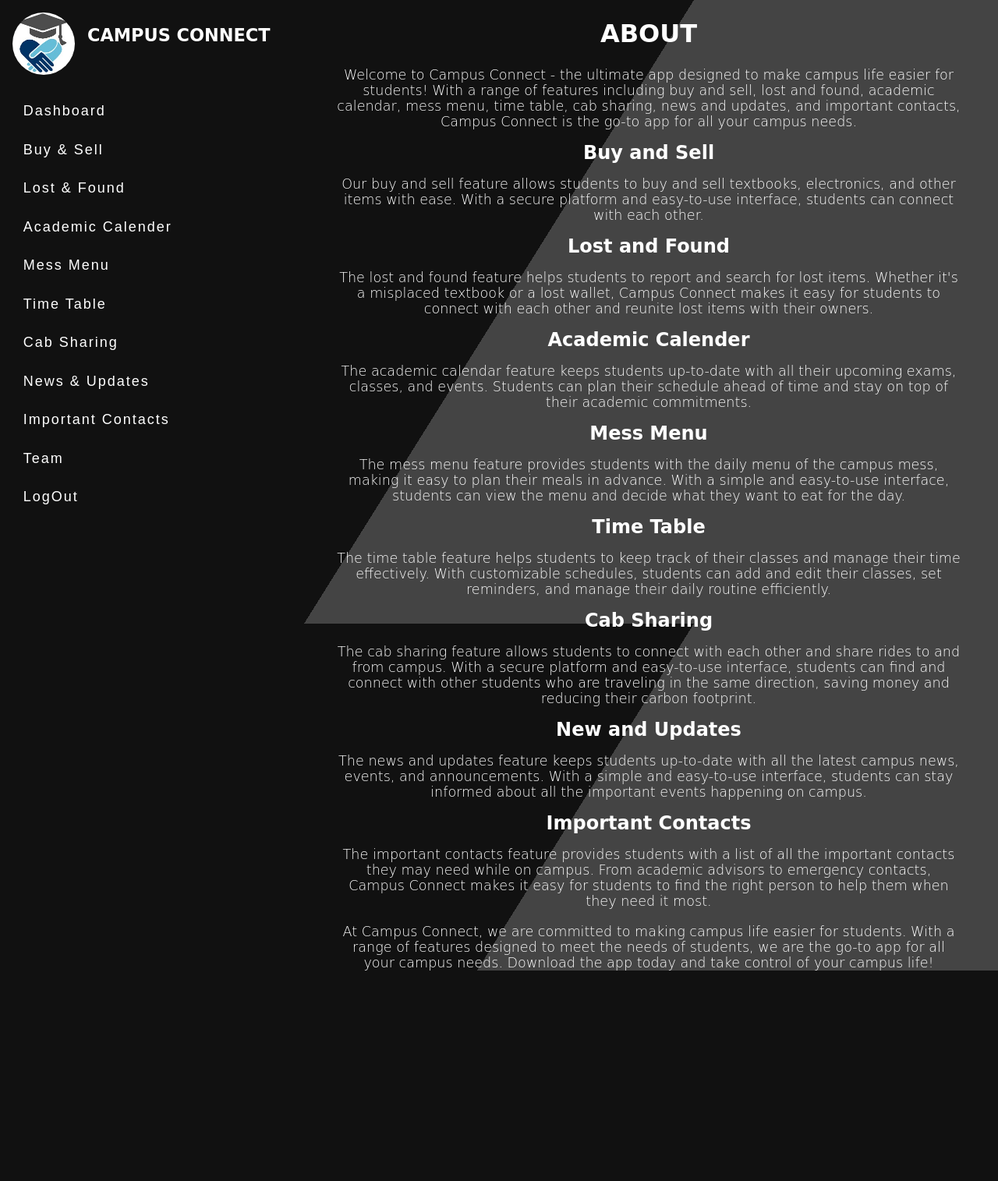
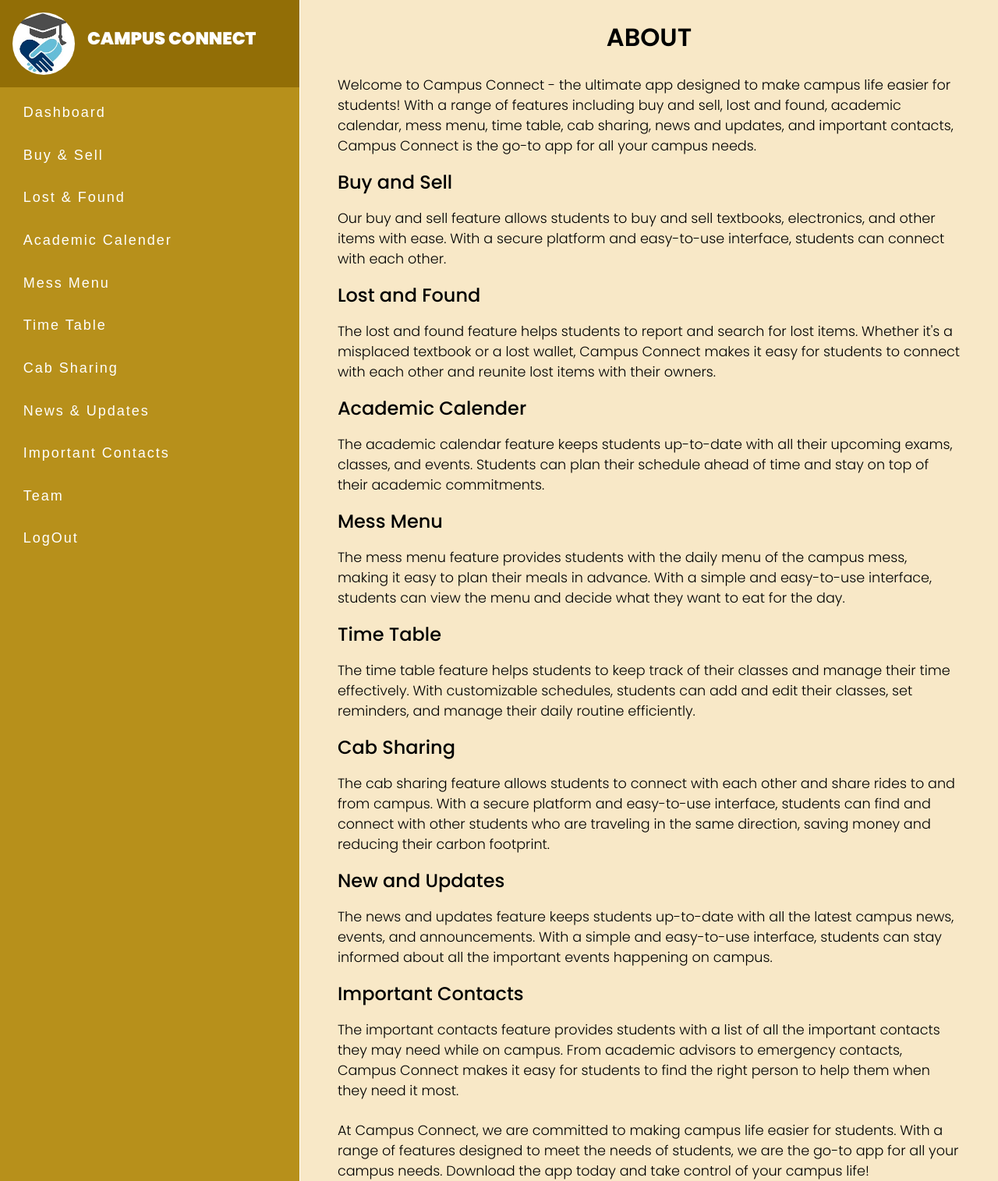
Before and after one commit to mayank-kr/CampusConnect, a Django app: page / in a window 1280 px wide. Shown: the whole page at 78% size. Before the commit the page ends 1245 px from the top, so only its background shows below. Run offline with Django 4.2, Linux system fonts and the light colour scheme; a user stored in the database is signed in; some libraries are stand-ins or nearby versions.

Commit message:
UI changes

```diff
--- a/CampusConnect/urls.py
+++ b/CampusConnect/urls.py
@@ -19,10 +19,10 @@ from django.views.generic import TemplateView
 from django.contrib.auth.views import LogoutView
 
 urlpatterns = [
-    path("admin", admin.site.urls),
+    path("admin/", admin.site.urls),
     path('', include('CampusConnectApp.urls')),
     path('', TemplateView.as_view(template_name="home.html")),
-    path('accounts', include('allauth.urls')),
+    path('accounts/', include('allauth.urls')),
     path('logout', LogoutView.as_view()),
     path('importantContacts', TemplateView.as_view(
         template_name="importantContacts.html")),
--- a/CampusConnectApp/static/dashboard/style.css
+++ b/CampusConnectApp/static/dashboard/style.css
@@ -1,6 +1,6 @@
 *{
-    font-family: 'Baloo Paaji 2', cursive;
-    margin: 0;
+  font-family: 'Poppins', sans-serif;
+  margin: 0;
     padding: 0;
     box-sizing: border-box;
     list-style: none;
@@ -8,7 +8,8 @@
    }
 
    body{
-    color: white;
+    /* color: white; */
+    font-family: 'Poppins', sans-serif;
    }
    /* body{
     background: #f5f5f5;
@@ -157,16 +158,21 @@
   display: flex;
   flex-direction: column;
   width: 30%;
-  /* background-color: #111; */
+  background-color: #B7901B;
  }
 
  .left .fixed{
   position: fixed;
+  width: 30%;
  }
 
  .left .logo{
   display: flex;
+  text-decoration: none;
+  color: white;
   flex-direction: row;
+  width: 100%;
+  background-color: #926E06;
  }
 
  .left .logo img{
@@ -191,6 +197,7 @@
   color: #0e94d4;
   padding: .46rem;
   margin: .8rem;
+  transition: color 0.2s linear, background-color 0.2s linear;
  }
 
  .sidebar_content ul li a .icon{
@@ -210,16 +217,20 @@
  }
 
  .sidebar_content ul li a:hover{
-  background: #0e94d4;
+  border-radius: 10px;
+  background: #926E06;
   color: #fff;
  }
 
-
+.middle{
+  width: .1%;
+  background-color: white;
+}
 
 
  .right{
   width: 70%;
-  /* background-color: #444; */
+  background-color: #f8e8c7;
  }
 
 
@@ -228,12 +239,16 @@
 
 body{
     height: 100vh;
-    background: linear-gradient(122deg, #111 50%,#111 0%,#444, #444 0);
-    color: white;
+    font-family: 'Poppins', sans-serif;
+    /* background: linear-gradient(122deg, #111 50%,#111 0%,#444, #444 0); */
+    color: black;
 }
 
 .container3{
-    color: white;
+  background-color: #f8e8c7;
+  width: 100vw;
+  height: 100vh;
+    /* color: white; */
     display: flex;
     flex-direction: column;
     text-align: center;
@@ -243,6 +258,7 @@ body{
 .all_buttons{
     margin: 5rem;
 }
+
 
 .button{
     display: inline-block;
@@ -254,11 +270,19 @@ body{
     font-size: 1rem;
     text-align: center;
     text-transform: uppercase;
-    color: white;
+    color: black;
     background-color: transparent;
     border-radius: 10px;
-    border: 2px solid white;
+    border: 2px solid black;
+    transition: color 0.2s linear, background-color 0.2s linear;
 }
+
+.button:hover{
+  background-color:#926E06 ;
+  color: white;
+  border: 2px solid #926E06;
+}
+
 
 
 /* utility classes */
@@ -268,15 +292,17 @@ body{
   font-size: 2rem;
   text-align: center;
   margin: 1rem;
-  color: white;
+  /* color: white; */
+  font-weight: 600;
 }
 .paragraph{
   padding: 0 3rem;
   font-size: 1.1rem;
-  font-weight: 100;
+  font-weight: 300;
 }
 
 .sub_heading{
+  font-weight: 500;
   padding: .5rem;
   margin: .5rem 2.5rem;
 }
--- a/CampusConnectApp/static/home/style.css
+++ b/CampusConnectApp/static/home/style.css
@@ -1,12 +1,12 @@
 body{
-    color: white;
+    /* color: white; */
 }
 
-.paragraph{
+/* .paragraph{
     padding: 0 3rem;
     font-size: 1.1rem;
     font-weight: 100;
-}
+} */
 
 .sub_heading{
     padding: .5rem;
--- a/CampusConnectApp/static/importantContacts/style.css
+++ b/CampusConnectApp/static/importantContacts/style.css
@@ -1,8 +1,10 @@
 body{
-    color: white;
+    /* color: white; */
 }
 
 .container2{
+    color: black;
+    min-height: 100vh;
     display: flex;
     flex-direction: column;
     text-align: center;
--- a/templates/buy.html
+++ b/templates/buy.html
@@ -9,7 +9,7 @@
       <th class="table_heading">Name</th>
       <th class="table_heading">Description</th>
       <th class="table_heading">Price</th>
-      <th class="table_heading">Seller (Roll No)</th>
+      <th class="table_heading">Seller (RollNo)</th>
     </tr>
     {% for x in data %} {% if not x.sold %}
     <tr>
--- a/templates/dashboard.html
+++ b/templates/dashboard.html
@@ -7,9 +7,27 @@
     <meta name="viewport" content="width=device-width, initial-scale=1.0" />
     {% load static %}
     <link href="{% static 'dashboard/style.css' %}" rel="stylesheet" />
-    <link href="{% static 'fontawesomefree/css/fontawesome.css' %}" rel="stylesheet" type="text/css">
-    <link href="{% static 'fontawesomefree/css/brands.css' %}" rel="stylesheet" type="text/css">
-    <link href="{% static 'fontawesomefree/css/solid.css' %}" rel="stylesheet" type="text/css">
+    <link rel="preconnect" href="https://fonts.googleapis.com" />
+    <link rel="preconnect" href="https://fonts.gstatic.com" crossorigin />
+    <link
+      href="https://fonts.googleapis.com/css2?family=Poppins:ital,wght@0,100;0,200;0,300;0,400;0,500;0,600;0,700;0,800;0,900;1,100;1,200;1,300;1,400;1,500;1,600;1,700;1,800;1,900&display=swap"
+      rel="stylesheet"
+    />
+    <link
+      href="{% static 'fontawesomefree/css/fontawesome.css' %}"
+      rel="stylesheet"
+      type="text/css"
+    />
+    <link
+      href="{% static 'fontawesomefree/css/brands.css' %}"
+      rel="stylesheet"
+      type="text/css"
+    />
+    <link
+      href="{% static 'fontawesomefree/css/solid.css' %}"
+      rel="stylesheet"
+      type="text/css"
+    />
     <title>Campus Connect</title>
   </head>
   <body>
@@ -18,6 +36,7 @@
       <div class="container">
         <div class="left">
           <div class="fixed">
+            <a class="logo" href="/">
             <div class="logo">
               <img
                 class="logo_img"
@@ -26,6 +45,7 @@
               />
               <p>Campus Connect</p>
             </div>
+          </a>
             <div class="sidebar_content">
               <ul>
                 <li>
@@ -55,9 +75,7 @@
                 </li>
                 <li>
                   <a href="#">
-                    <span class="icon"
-                      ><i class="fas fa-cutlery"></i
-                    ></span>
+                    <span class="icon"><i class="fas fa-cutlery"></i></span>
                     <span class="text">Mess Menu</span>
                   </a>
                 </li>
@@ -75,13 +93,17 @@
                 </li>
                 <li>
                   <a href="https://iiitg.ac.in">
-                    <span class="icon"><i class="fa fa-solid fa-newspaper"></i></span>
+                    <span class="icon"
+                      ><i class="fa fa-solid fa-newspaper"></i
+                    ></span>
                     <span class="text">News & Updates</span>
                   </a>
                 </li>
                 <li>
                   <a href="/importantContacts">
-                    <span class="icon"><i class="fa fa-solid fa-address-book"></i></span>
+                    <span class="icon"
+                      ><i class="fa fa-solid fa-address-book"></i
+                    ></span>
                     <span class="text">Important Contacts</span>
                   </a>
                 </li>
@@ -101,18 +123,19 @@
             </div>
           </div>
         </div>
+        <div class="middle"></div>
         <div class="right">{%block start%} {%endblock%}</div>
       </div>
     </div>
 
     {% else %}
     <div class="container3">
-      <h1>Welcome to CampusConnect App</h1>
+      <h1 class="main_heading">Welcome to CampusConnect App</h1>
       <div class="all_buttons">
-        <a class="button" href="{% provider_login_url 'google' %}"
-          >Login using Institute ID!</a
+        <a class="custom-btn button" href="{% provider_login_url 'google' %}"
+          > <span> Login using Institute ID!</span></a
         >
-        <a class="button" href="/admin">Login as Admin!</a>
+        <a class="custom-btn button" href="/admin"> <span> Login as Admin!</span></a>
       </div>
     </div>
     {% endif %}
--- a/templates/home.html
+++ b/templates/home.html
@@ -4,7 +4,7 @@
 {% block css %}
 <link rel="stylesheet" href="{% static 'home/style.css' %}">
 {% endblock %}
-<div class="container3">
+<div class="container2">
     <h1 class="main_heading">ABOUT</h1>
     <p class="paragraph">Welcome to Campus Connect - the ultimate app designed to make campus life easier for students! With a range of features including buy and sell, lost and found, academic calendar, mess menu, time table, cab sharing, news and updates, and important contacts, Campus Connect is the go-to app for all your campus needs.</p>
     <h2 class="sub_heading">Buy and Sell</h2>
```
Also changed, not shown: db.sqlite3.
